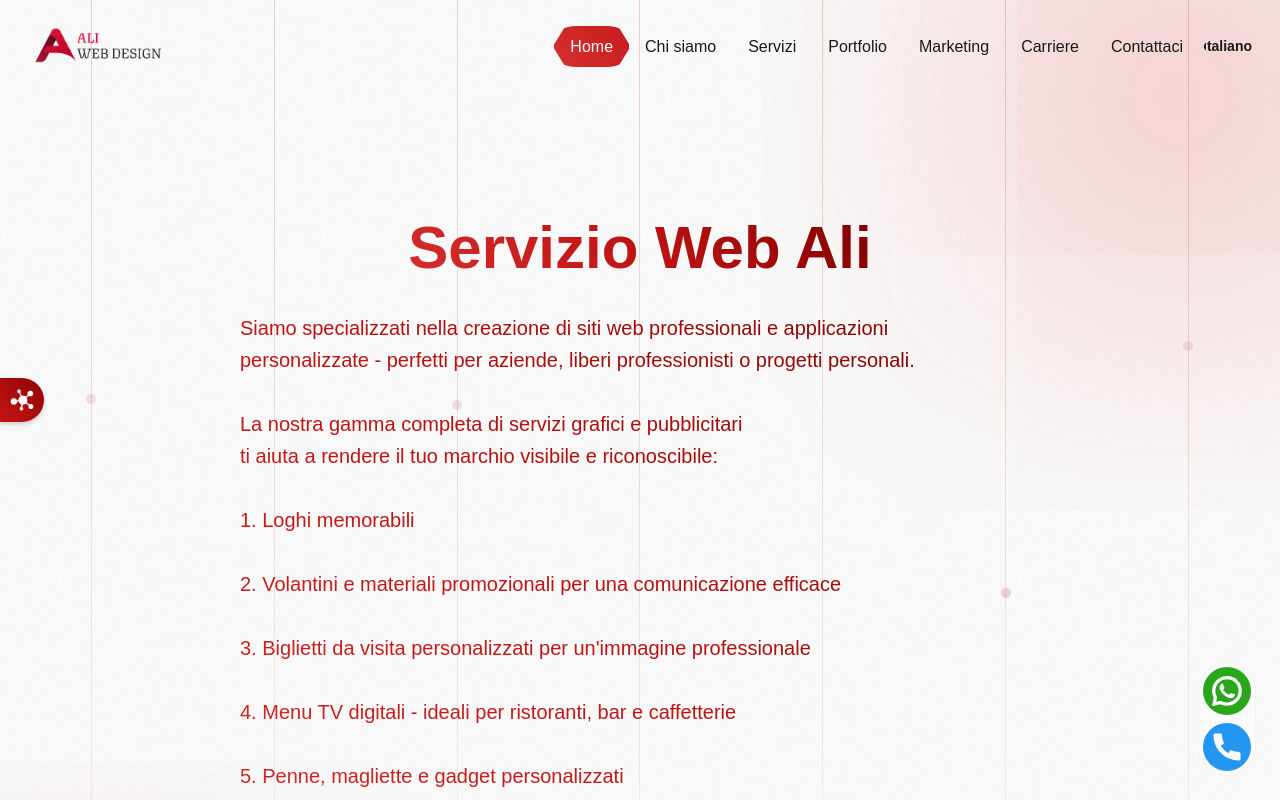
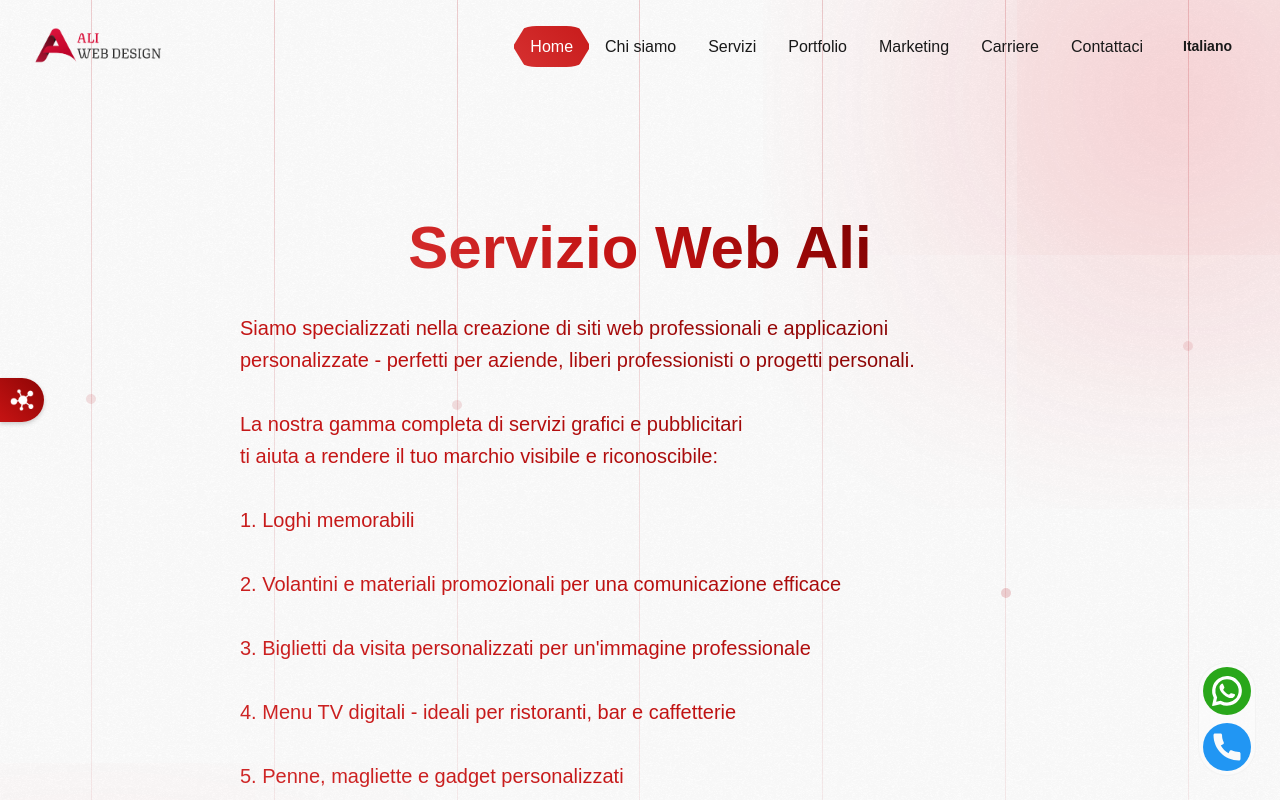
Before and after one commit to AbdelrahmanKhaaled/web_technology_app, a React (Vite) app: page / in a window 1280 px wide. Shown: the top 800 px of the page. Built offline with nearby package versions, Linux system fonts and the light colour scheme; a web font is replaced by a local one.

Commit message:
Update Header.jsx

```diff
--- a/src/components/LandingPage/Header.jsx
+++ b/src/components/LandingPage/Header.jsx
@@ -146,7 +146,7 @@ export default function Header() {
         <select
             onChange={(e) => changeLanguage(e.target.value)}
             defaultValue={i18n.language}
-          className="lang-dropdown outlineGradient-select"
+            className="lang-dropdown"
           >
             <option value="english">English</option>
             <option value="german">German</option>
```
Lines whose indentation alone changed are shown as unchanged.
